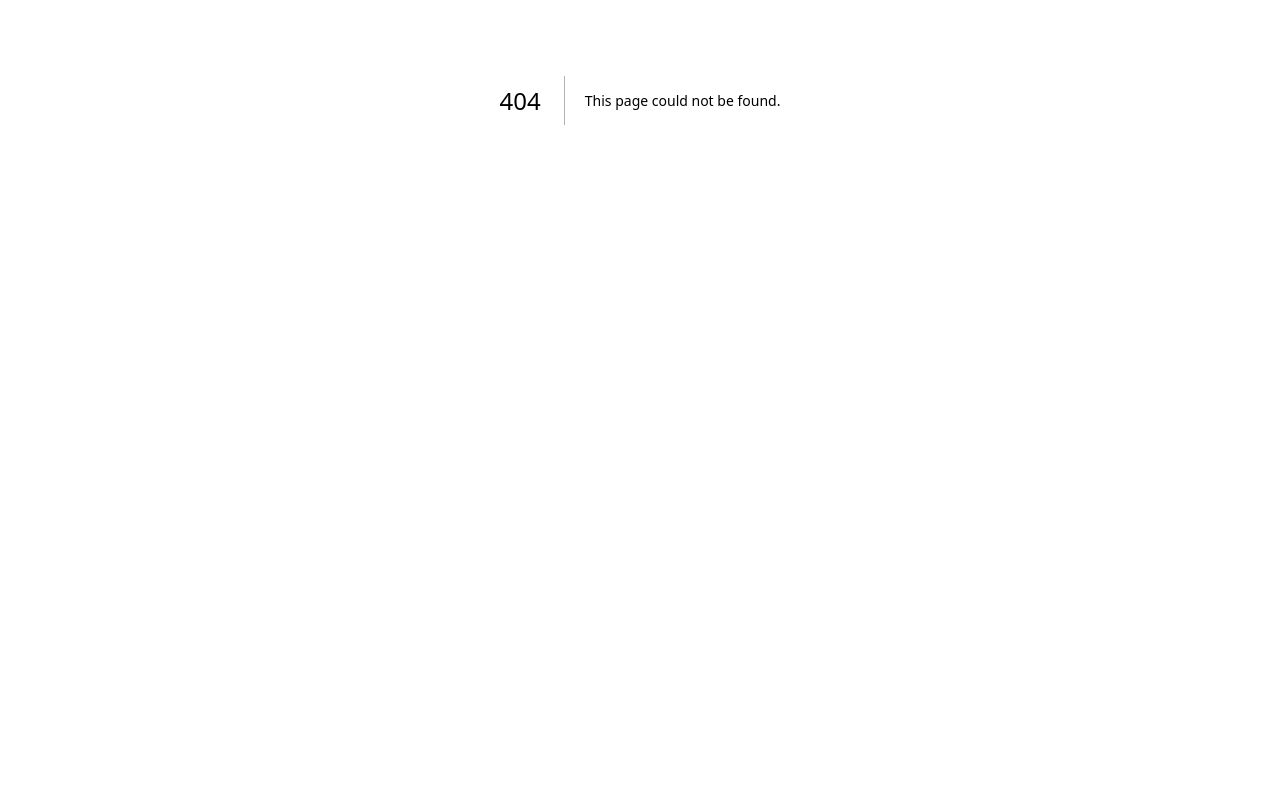
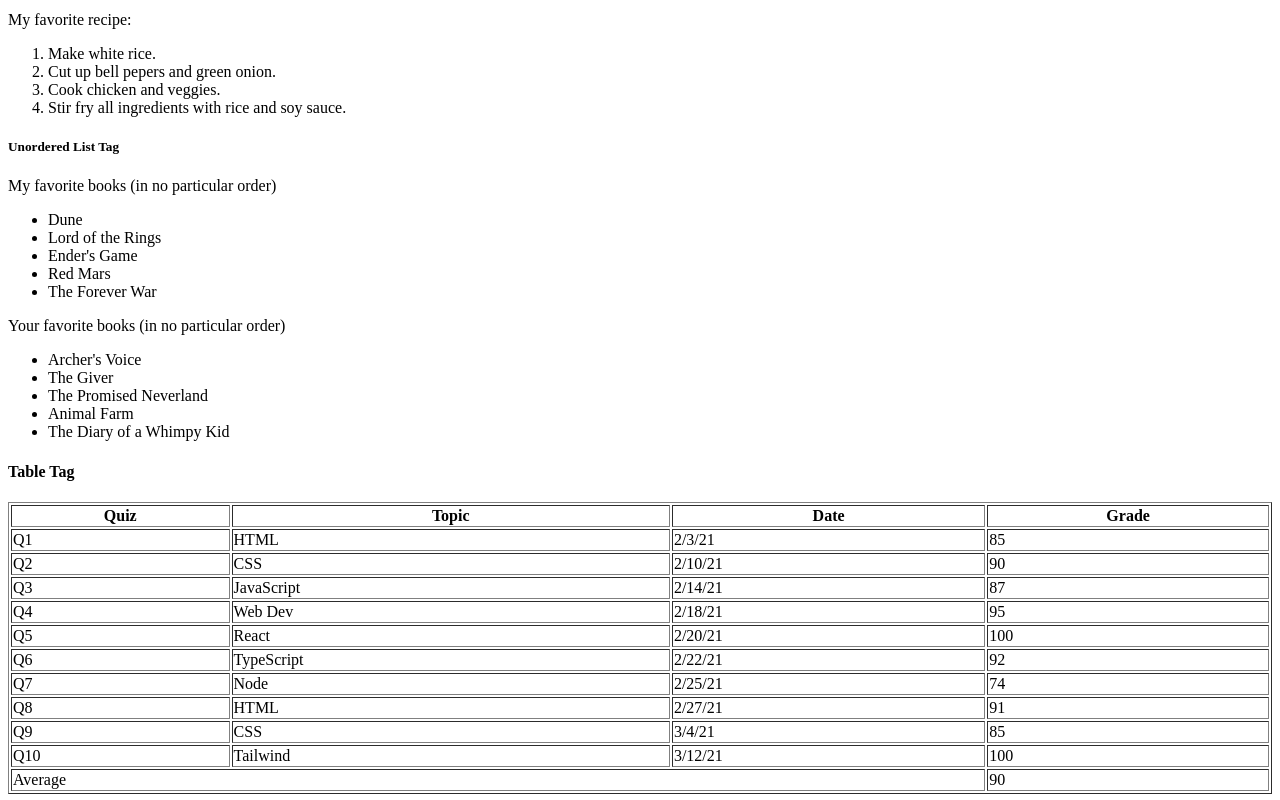
Before and after one commit to fariasn516/A1-kambaz-next-js, a Next.js app: page /Labs/Lab1 in a window 1280 px wide. Before the commit this address had no page. Shown: the part 300-1100 px from the top of the page. Before the commit the page ends 800 px from the top, so only its background shows below. Built offline with nearby package versions, Linux system fonts and the light colour scheme.

Commit message:
Implement lab 2

```diff
--- /dev/null
+++ b/app/Labs/Lab1/page.tsx
@@ -0,0 +1,276 @@
+"use client";
+
+export default function Lab1() {
+  return (
+    <div id="wd-lab1">
+      <h2>Lab 1</h2>
+      <h3>HTML Examples</h3>
+      <div id="wd-h-tag"> ... </div>
+      <div id="wd-p-tag"> ... </div>
+      <div id="wd-lists">
+        <h4>List Tags</h4>
+        <h5>Ordered List Tag</h5>
+        How to make pancakes:
+        <ol id="wd-pancakes"> ... </ol>
+        My favorite recipe:
+        <ol id="wd-your-favorite-recipe">
+          <li>Make white rice.</li>
+          <li>Cut up bell pepers and green onion.</li>
+          <li>Cook chicken and veggies.</li>
+          <li>Stir fry all ingredients with rice and soy sauce.</li>
+        </ol>
+        <h5>Unordered List Tag</h5>
+        My favorite books (in no particular order)
+        <ul id="wd-my-books">
+          <li>Dune</li>
+          <li>Lord of the Rings</li>
+          <li>Ender's Game</li>
+          <li>Red Mars</li>
+          <li>The Forever War</li>
+        </ul>
+        Your favorite books (in no particular order)
+        <ul id="wd-your-books">
+          <li>Archer's Voice</li>
+          <li>The Giver</li>
+          <li>The Promised Neverland</li>
+          <li>Animal Farm</li>
+          <li>The Diary of a Whimpy Kid</li>
+        </ul>
+      </div>
+      <div id="wd-tables">
+        <h4>Table Tag</h4>
+        <table border={1} width="100%">
+          <thead>
+            <tr>
+              <th>Quiz</th>
+              <th>Topic</th>
+              <th>Date</th>
+              <th>Grade</th>
+            </tr>
+          </thead>
+          <tbody>
+            <tr>
+              <td>Q1</td>
+              <td>HTML</td>
+              <td>2/3/21</td>
+              <td>85</td>
+            </tr>
+            <tr>
+              <td>Q2</td>
+              <td>CSS</td>
+              <td>2/10/21</td>
+              <td>90</td>
+            </tr>
+            <tr>
+              <td>Q3</td>
+              <td>JavaScript</td>
+              <td>2/14/21</td>
+              <td>87</td>
+            </tr>
+            <tr>
+              <td>Q4</td>
+              <td>Web Dev</td>
+              <td>2/18/21</td>
+              <td>95</td>
+            </tr>
+            <tr>
+              <td>Q5</td>
+              <td>React</td>
+              <td>2/20/21</td>
+              <td>100</td>
+            </tr>
+            <tr>
+              <td>Q6</td>
+              <td>TypeScript</td>
+              <td>2/22/21</td>
+              <td>92</td>
+            </tr>
+            <tr>
+              <td>Q7</td>
+              <td>Node</td>
+              <td>2/25/21</td>
+              <td>74</td>
+            </tr>
+            <tr>
+              <td>Q8</td>
+              <td>HTML</td>
+              <td>2/27/21</td>
+              <td>91</td>
+            </tr>
+            <tr>
+              <td>Q9</td>
+              <td>CSS</td>
+              <td>3/4/21</td>
+              <td>85</td>
+            </tr>
+            <tr>
+              <td>Q10</td>
+              <td>Tailwind</td>
+              <td>3/12/21</td>
+              <td>100</td>
+            </tr>
+          </tbody>
+          <tfoot>
+            <tr>
+              <td colSpan={3}>Average</td>
+              <td>90</td>
+            </tr>
+          </tfoot>
+        </table>
+      </div>
+      <div id="wd-images">
+        <h4>Image tag</h4>
+        Loading an image from the internet: <br />
+        <img
+          id="wd-starship"
+          width="400px"
+          src="https://www.staradvertiser.com/wp-content/uploads/2021/08/web1_Starship-gap2.jpg"
+        />
+        <br />
+        Loading a local image:
+        <br />
+        <img id="wd-teslabot" src="/images/teslabot.jpg" height="200px" />
+      </div>
+      <div id="wd-forms">
+        <h4>Form Elements</h4>
+        <form id="wd-text-fields">
+          <h5>Text Fields</h5>
+          <label htmlFor="wd-text-fields-username">Username:</label>
+          <input placeholder="jdoe" id="wd-text-fields-username" /> <br />
+          <label htmlFor="wd-text-fields-password">Password:</label>
+          <input
+            type="password"
+            defaultValue="123@#$asd"
+            id="wd-text-fields-password"
+          />
+          <br />
+          <label htmlFor="wd-text-fields-first-name">First name:</label>
+          <input type="text" title="John" id="wd-text-fields-first-name" />{" "}
+          <br />
+          <label htmlFor="wd-text-fields-last-name">Last name:</label>
+          <input
+            type="text"
+            placeholder="Doe"
+            defaultValue="Wonderland"
+            title="The last name"
+            id="wd-text-fields-last-name"
+          />
+          <h5>Text boxes</h5>
+          <label>Biography:</label>
+          <br />
+          <textarea
+            id="wd-textarea"
+            cols={30}
+            rows={10}
+            defaultValue="Lorem ipsum dolor sit amet, consectetur adipiscing elit, sed do eiusmod tempor incididunt ut labore et dolore magna aliqua. Ut enim ad minim veniam, quis nostrud exercitation ullamco laboris nisi ut aliquip ex ea commodo consequat. Duis aute irure dolor in reprehenderit in voluptate velit esse cillum dolore eu fugiat nulla pariatur. Excepteur sint occaecat cupidatat non proident, sunt in culpa qui officia deserunt mollit anim id est laborum."
+          />
+          <h5 id="wd-buttons">Buttons</h5>
+          <button
+            type="button"
+            onClick={() => alert("Life is Good!")}
+            id="wd-all-good"
+          >
+            Hello World!
+          </button>
+          <h5 id="wd-radio-buttons">Radio buttons</h5>
+          <label>Favorite movie genre:</label>
+          <br />
+          <input type="radio" name="radio-genre" id="wd-radio-comedy" />
+          <label htmlFor="wd-radio-comedy">Comedy</label>
+          <br />
+          <input type="radio" name="radio-genre" id="wd-radio-drama" />
+          <label htmlFor="wd-radio-drama">Drama</label>
+          <br />
+          <input type="radio" name="radio-genre" id="wd-radio-scifi" />
+          <label htmlFor="wd-radio-scifi">Science Fiction</label>
+          <br />
+          <input type="radio" name="radio-genre" id="wd-radio-fantasy" />
+          <label htmlFor="wd-radio-fantasy">Fantasy</label>
+          <h5 id="wd-checkboxes">Checkboxes</h5>
+          <label>Favorite movie genre:</label>
+          <br />
+          <input type="checkbox" name="check-genre" id="wd-chkbox-comedy" />
+          <label htmlFor="wd-chkbox-comedy">Comedy</label>
+          <br />
+          <input type="checkbox" name="check-genre" id="wd-chkbox-drama" />
+          <label htmlFor="wd-chkbox-drama">Drama</label>
+          <br />
+          <input type="checkbox" name="check-genre" id="wd-chkbox-scifi" />
+          <label htmlFor="wd-chkbox-scifi">Science Fiction</label>
+          <br />
+          <input type="checkbox" name="check-genre" id="wd-chkbox-fantasy" />
+          <label htmlFor="wd-chkbox-fantasy">Fantasy</label>
+          <h4 id="wd-dropdowns">Dropdowns</h4>
+          <h5>Select one</h5>
+          <label htmlFor="wd-select-one-genre"> Favorite movie genre: </label>
+          <br />
+          <select id="wd-select-one-genre" defaultValue="SCIFI">
+            <option value="COMEDY">Comedy</option>
+            <option value="DRAMA">Drama</option>
+            <option value="SCIFI">Science Fiction</option>
+            <option value="FANTASY">Fantasy</option>
+          </select>
+          <h5>Select many</h5>
+          <label htmlFor="wd-select-many-genre"> Favorite movie genres: </label>
+          <br />
+          <select
+            multiple
+            id="wd-select-many-genre"
+            defaultValue={["COMEDY", "SCIFI"]}
+          >
+            <option value="COMEDY">Comedy</option>
+            <option value="DRAMA">Drama</option>
+            <option value="SCIFI">Science Fiction</option>
+            <option value="FANTASY">Fantasy</option>
+          </select>
+          <h4>Other HTML field types</h4>
+          <label htmlFor="wd-text-fields-email"> Email: </label>
+          <input
+            type="email"
+            placeholder="jdoe@somewhere.com"
+            id="wd-text-fields-email"
+          />
+          <br />
+          <label htmlFor="wd-text-fields-salary-start"> Starting salary:</label>
+          <input
+            type="number"
+            defaultValue="100000"
+            placeholder="1000"
+            id="wd-text-fields-salary-start"
+          />
+          <br />
+          <label htmlFor="wd-text-fields-rating"> Rating: </label>
+          <input
+            type="range"
+            defaultValue="4"
+            max="5"
+            placeholder="Doe"
+            id="wd-text-fields-rating"
+          />
+          <br />
+          <label htmlFor="wd-text-fields-dob"> Date of birth: </label>
+          <input
+            type="date"
+            defaultValue="2000-01-21"
+            id="wd-text-fields-dob"
+          />
+          <br />
+        </form>
+      </div>
+      <h4>Anchor tag</h4>
+      Please{" "}
+      <a href="https://www.lipsum.com" id="wd-lipsum">
+        click here
+      </a>{" "}
+      to get dummy text
+      <br />
+      <h4>Anchor tag</h4>
+      Please{" "}
+      <a href="https://github.com/fariasn516/A1-kambaz-next-js" id="wd-github">
+        click here
+      </a>{" "}
+      to navigate to code repository
+      <br />
+    </div>
+  );
+}
```
Also changed, not shown: public/images/teslabot.jpg (added).
